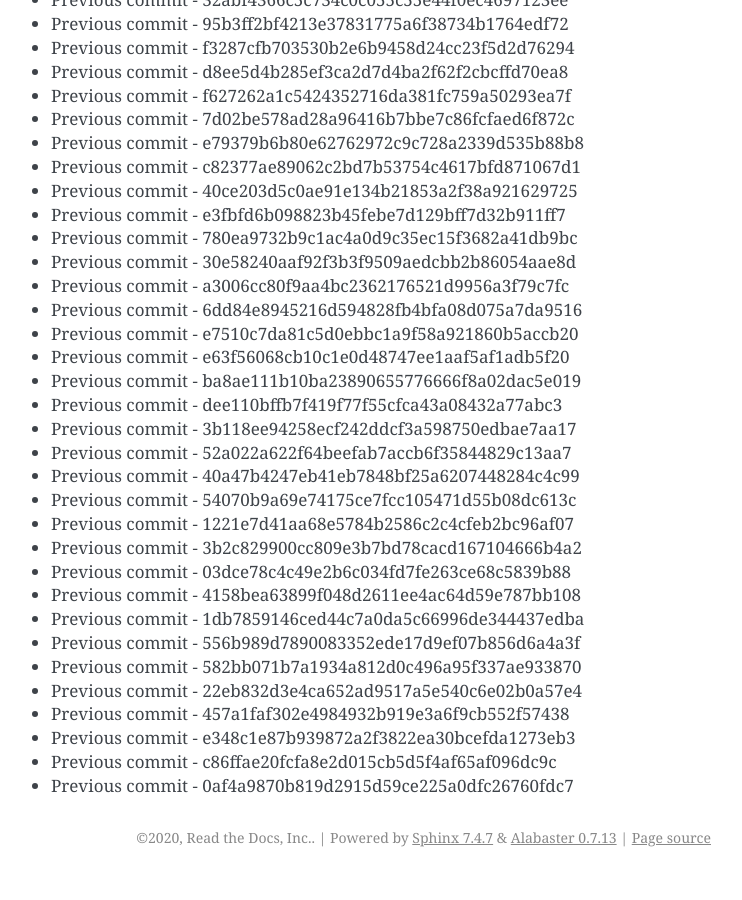
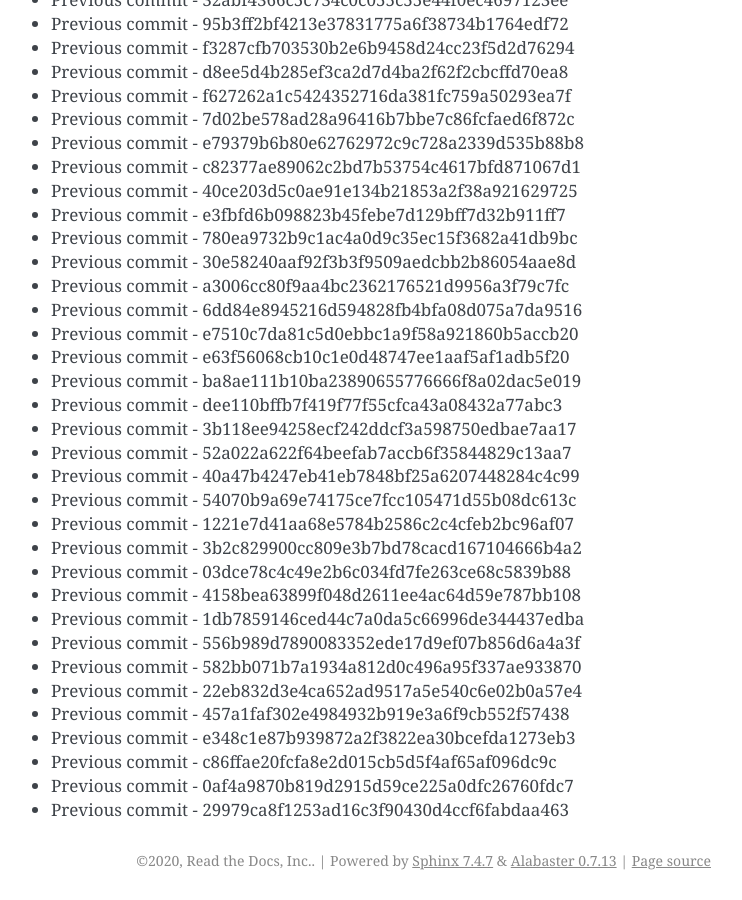
Before and after one commit to readthedocs/rtd-git-stresstest, a Sphinx documentation site: the page built from docs/updates.rst, in a window 1280 px wide and 900 px high, scrolled down 72950 px. Shown: the whole window, without its empty margins (399-1141 px from the left). Built offline with Sphinx 7.4.7, drawn with Linux system fonts in a browser that asks for light colours; before the commit the page ends 73827 px from its top, so only the background shows below that.

Commit message:
Generating commit from previous: 29979ca8f1253ad16c3f90430d4ccf6fabdaa463

```diff
--- a/docs/updates.rst
+++ b/docs/updates.rst
@@ -3097,3 +3097,4 @@ It can be tested for any performance characteristics.
 * Previous commit - e348c1e87b939872a2f3822ea30bcefda1273eb3
 * Previous commit - c86ffae20fcfa8e2d015cb5d5f4af65af096dc9c
 * Previous commit - 0af4a9870b819d2915d59ce225a0dfc26760fdc7
+* Previous commit - 29979ca8f1253ad16c3f90430d4ccf6fabdaa463
```
